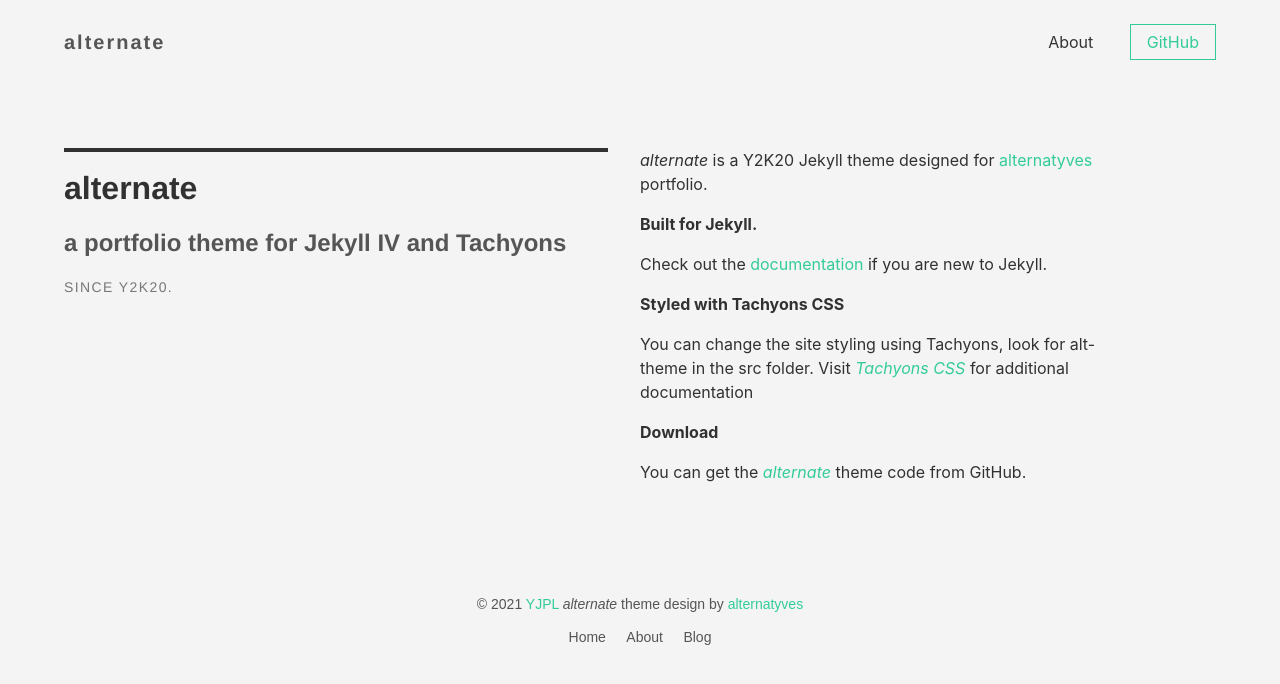
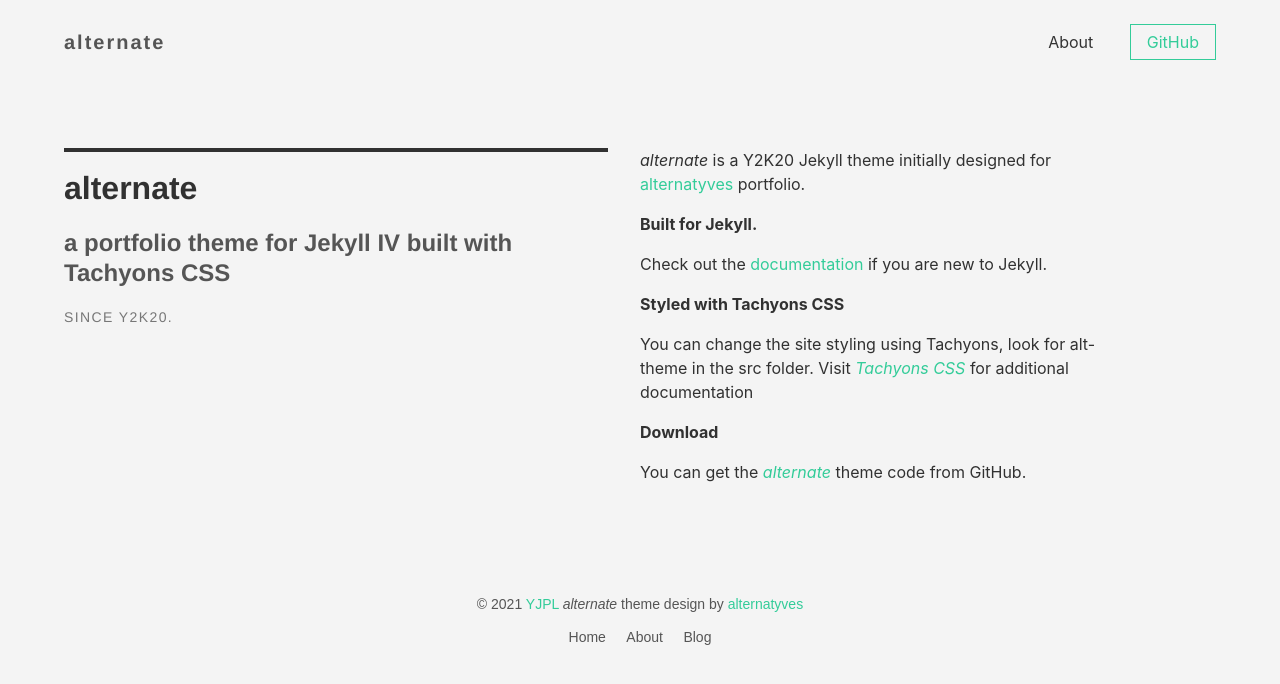
Before and after one commit to YJPL/alternate, a Jekyll site: the page built from _pages/about.html, in a window 1280 px wide. Shown: the top 684 px of the page. Built offline with Jekyll 4.4.1, drawn with Linux system fonts in a browser that asks for light colours.

Commit message:
Update about.html

```diff
--- a/_pages/about.html
+++ b/_pages/about.html
@@ -11,13 +11,13 @@ class:
     alternate
    </h1>
    <h2 class="f3 mid-gray lh-title helvetica">
-    a portfolio theme for Jekyll IV and Tachyons
+    a portfolio theme for Jekyll IV built with Tachyons CSS
    </h2>
    <time class="f6 ttu tracked gray helvetica">since Y2K20.</time>
  </header>
  <div class="fn fl-ns w-50-ns">
    <p class="f5 lh-copy measure mt0-ns sans-serif">
-    <em>alternate</em> is a Y2K20 Jekyll theme designed for <a href="https:alternatyves.com" title="alternatyves portfolio">alternatyves</a> portfolio.
+    <em>alternate</em> is a Y2K20 Jekyll theme initially designed for <a href="https:alternatyves.com" title="alternatyves illustration and design portfolio">alternatyves</a> portfolio.
    </p>
    <p class="f5 b lh-copy measure mt0-ns sans-serif">Built for Jekyll.</p>
 
```
